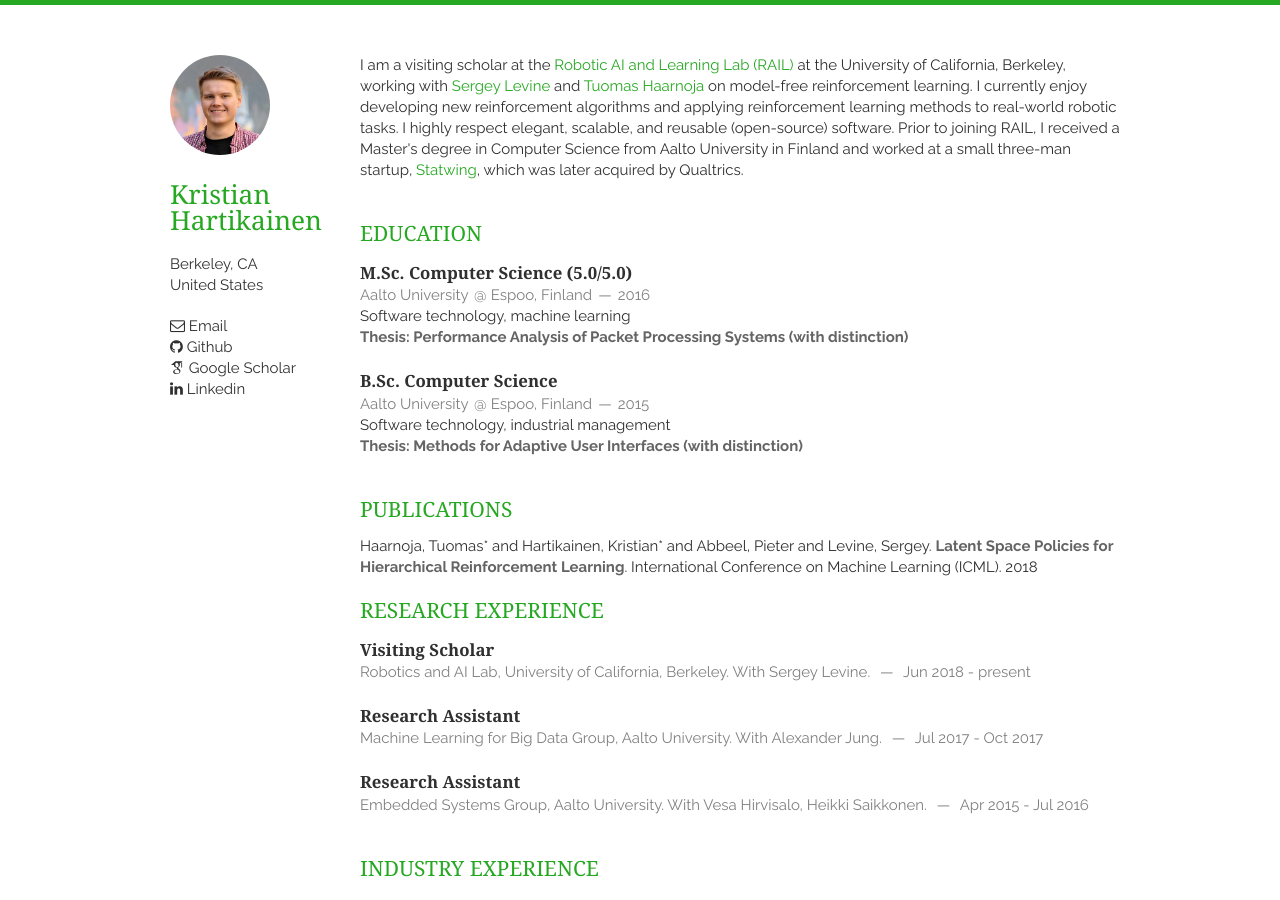
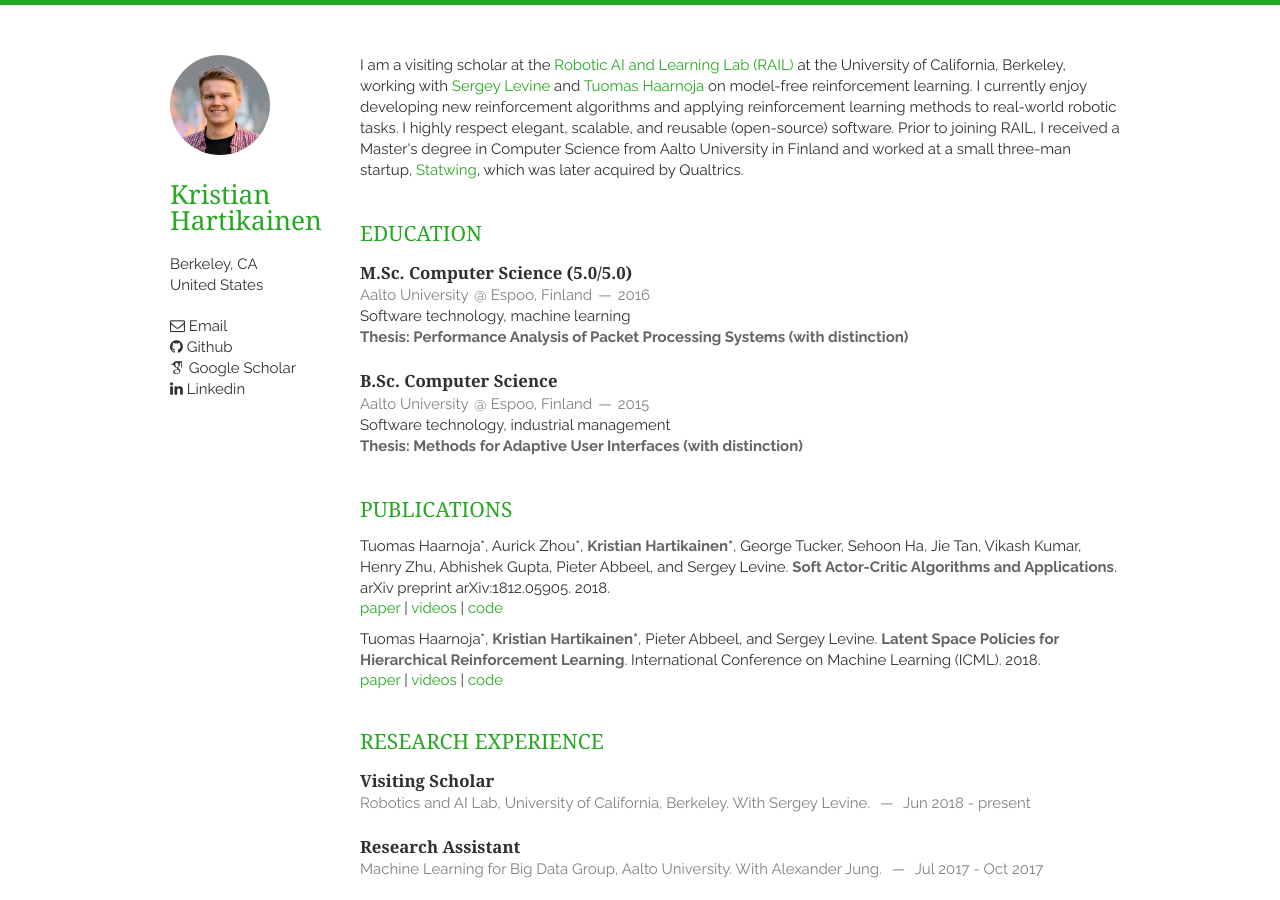
Before and after one commit to hartikainen/hartikainen.github.io, a Jekyll site: the page built from index.html, in a window 1280 px wide and 900 px high. Built offline with Jekyll 4.4.1, drawn with Linux system fonts in a browser that asks for light colours; nearby versions of some CDN libraries; some web fonts are replaced; the list of posts is cut into pages by our own code.

Commit message:
Update publications

```diff
--- a/_data/publications.yaml
+++ b/_data/publications.yaml
@@ -1,5 +1,17 @@
+- haarnoja2018sacapps:
+  title: Soft Actor-Critic Algorithms and Applications
+  author: Tuomas Haarnoja*, Aurick Zhou*, <em>Kristian Hartikainen*</em>, George Tucker, Sehoon Ha, Jie Tan, Vikash Kumar, Henry Zhu, Abhishek Gupta, Pieter Abbeel, and Sergey Levine
+  journal: arXiv preprint arXiv:1812.05905
+  year: 2018
+  paper_url: https://arxiv.org/abs/1812.05905
+  video_url: https://sites.google.com/view/sac-and-applications
+  code_url: https://github.com/rail-berkeley/softlearning
+
 - haarnoja2018latent:
   title: Latent Space Policies for Hierarchical Reinforcement Learning
-  author: Haarnoja, Tuomas* and Hartikainen, Kristian* and Abbeel, Pieter and Levine, Sergey
+  author: Tuomas Haarnoja*, <em>Kristian Hartikainen*</em>, Pieter Abbeel, and Sergey Levine
   journal: International Conference on Machine Learning (ICML)
   year: 2018
+  paper_url: https://arxiv.org/abs/1804.02808
+  video_url: https://sites.google.com/view/latent-space-deep-rl
+  code_url: https://github.com/haarnoja/sac
--- a/_includes/publications.html
+++ b/_includes/publications.html
@@ -1,6 +1,11 @@
 <section class="thirteen columns publications">
   <h1>Publications</h1>
+  <ul>
   {% for publication in site.data.publications %}
-    <p>{{ publication.author }}. <em>{{ publication.title }}</em>. {{ publication.journal }}. {{ publication.year }}</p>
+    <li>
+      <p>{{ publication.author }}. <em>{{ publication.title }}</em>. {{ publication.journal }}. {{ publication.year }}.</p>
+      <a href={{ publication.paper_url }}>paper</a> | <a href={{ publication.video_url }}>videos</a> | <a href={{ publication.code_url }}>code</a>
+    </li>
   {% endfor %}
+  </ul>
 </section>
```
